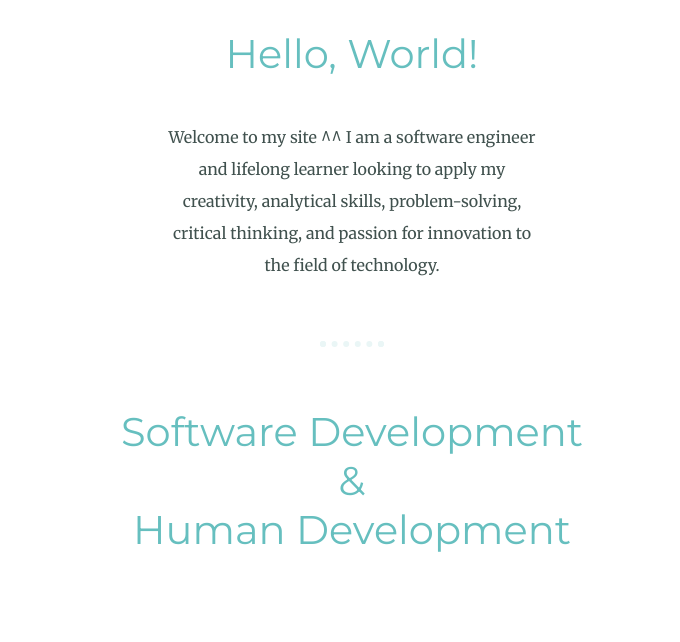
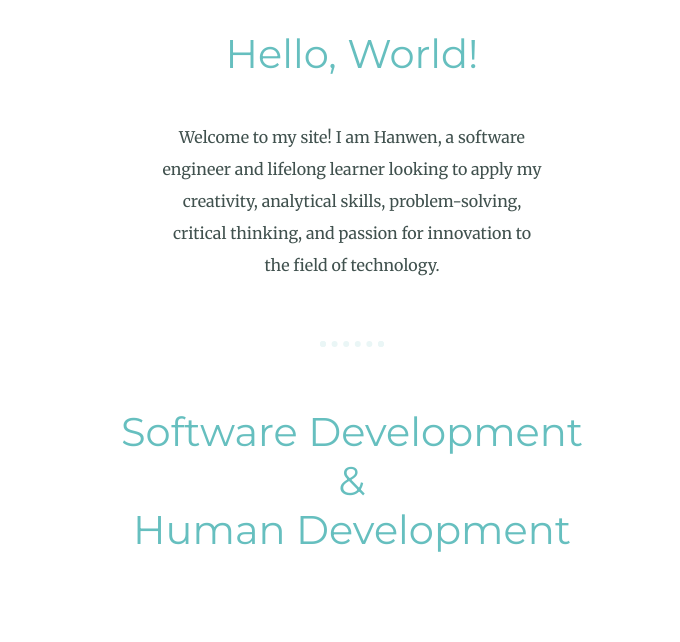
Before and after one commit to hanwenzhang123/whoami, a plain HTML site: page index.html in a window 1280 px wide. Shown: the part 1120-1762 px from the top of the page, without its empty margins (288-968 px from the left). Drawn offline with Linux system fonts and the light colour scheme.

Commit message:
Update index.html

```diff
--- a/index.html
+++ b/index.html
@@ -25,7 +25,7 @@
     <div class="profile">
       <img class='photo' src="images/hanwen.png" alt="hanwen-profile-img" width="280" height="280"; >
       <h2>Hello, World!</h2>
-      <p class="intro">Welcome to my site ^^ I am a software engineer and lifelong learner looking to apply my creativity, analytical skills, problem-solving, critical thinking, and passion for innovation to the field of technology.</p>
+      <p class="intro">Welcome to my site! I am Hanwen, a software engineer and lifelong learner looking to apply my creativity, analytical skills, problem-solving, critical thinking, and passion for innovation to the field of technology.</p>
     </div>
     <hr>
     <div class="skills">
```
